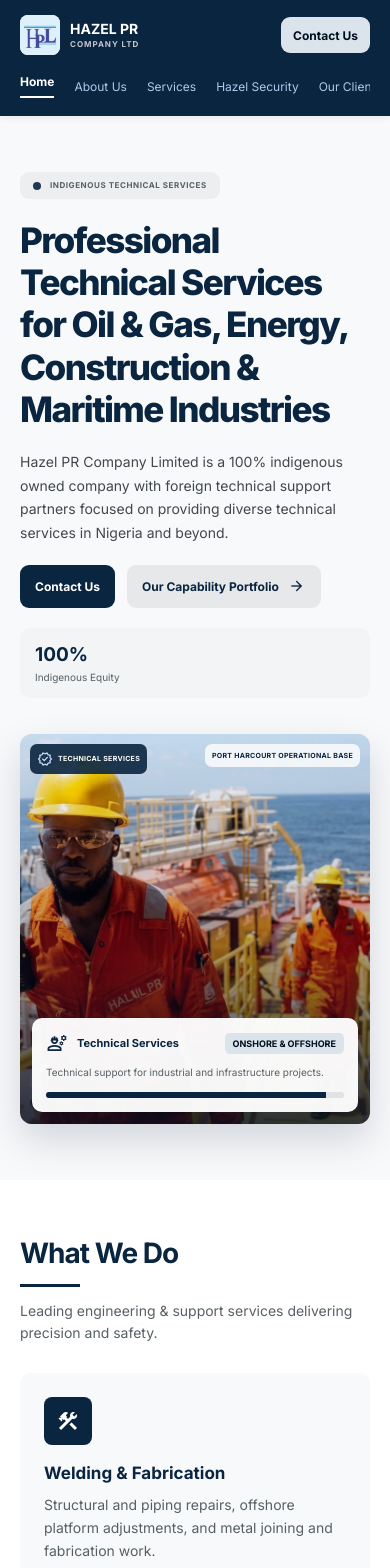
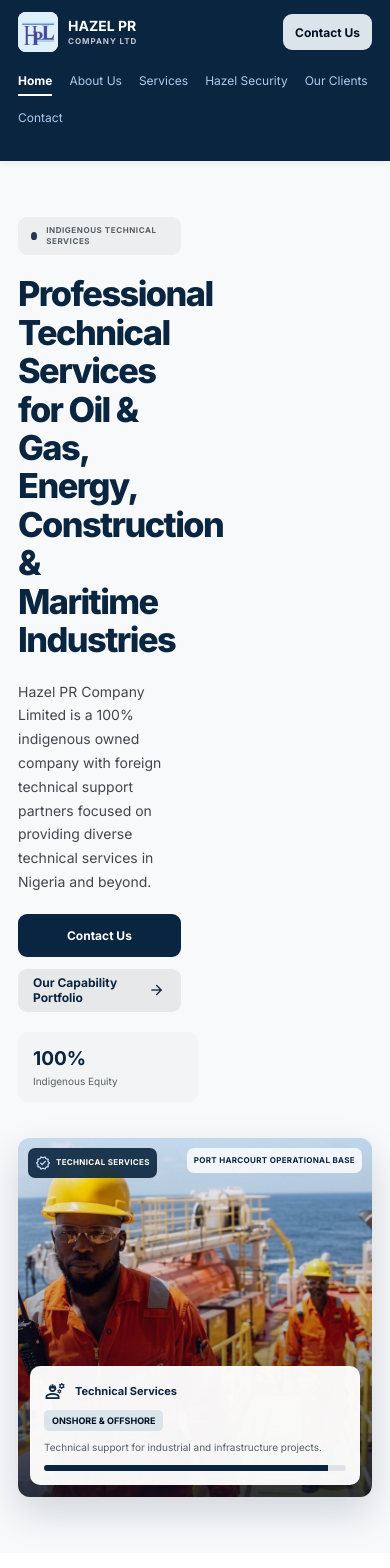
Before and after one commit to ENJ0Y-Labs/hazel-website, a React (Vite) app: page / in a window 390 px wide. Shown: the top 1568 px of the page. Built offline with nearby package versions, Linux system fonts and the light colour scheme.

Commit message:
fix(ui): improve responsive navigation and mobile layout

```diff
--- a/src/index.css
+++ b/src/index.css
@@ -730,3 +730,204 @@ a.contact-card-value:hover { text-decoration: underline; }
   .contact-map iframe { height: 380px; }
   .contact-map-card { top: 12px; left: 12px; right: 12px; max-width: none; padding: 13px; }
 }
+
+/* UI refinement: responsive navigation, readable hero and consistent interaction states */
+:focus-visible {
+  outline: 3px solid #6d9bd2;
+  outline-offset: 3px;
+}
+
+@media (max-width: 1100px) {
+  .container, .home-container {
+    width: min(100% - 64px, 1440px);
+  }
+
+  .navbar {
+    min-height: auto;
+    flex-wrap: wrap;
+    row-gap: 0;
+    padding-top: 14px;
+  }
+
+  .nav-links {
+    order: 3;
+    width: 100%;
+    justify-content: center;
+    flex-wrap: wrap;
+    gap: 10px 24px;
+    padding: 12px 0 14px;
+  }
+
+  .nav-actions {
+    margin-left: auto;
+  }
+
+  .nav-links a {
+    padding: 7px 0;
+  }
+
+  .nav-links a.active {
+    padding-bottom: 5px;
+  }
+
+  .hero-layout {
+    gap: 36px;
+  }
+
+  .hero-copy {
+    width: 46%;
+  }
+
+  .hero-visual {
+    min-height: 440px;
+    height: min(44vw, 500px);
+  }
+}
+
+@media (max-width: 700px) {
+  .container, .home-container {
+    width: calc(100% - 36px);
+  }
+
+  .navbar {
+    padding-top: 12px;
+    column-gap: 10px;
+  }
+
+  .nav-links {
+    justify-content: flex-start;
+    gap: 5px 17px;
+    padding: 12px 0 13px;
+    overflow: visible;
+  }
+
+  .nav-links a {
+    flex: 0 0 auto;
+    min-height: 32px;
+    display: inline-flex;
+    align-items: center;
+    font-size: 12px;
+  }
+
+  .nav-links a.active {
+    border-bottom-width: 2px;
+  }
+
+  .nav-contact {
+    min-height: 36px;
+    padding-inline: 12px;
+  }
+
+  .hero-copy h1 {
+    max-width: 16ch;
+    font-size: clamp(32px, 8.8vw, 43px);
+    line-height: 1.12;
+  }
+
+  .hero-description {
+    max-width: 62ch;
+    line-height: 1.7;
+  }
+
+  .hero-actions > .button {
+    flex: 1 1 170px;
+  }
+
+  .hero-stats {
+    width: fit-content;
+    min-width: 180px;
+    grid-template-columns: 1fr;
+  }
+
+  .hero-visual {
+    min-height: 340px;
+    height: 92vw;
+    max-height: 430px;
+  }
+
+  .hero-image-top {
+    flex-wrap: wrap;
+  }
+
+  .hero-image-top > span {
+    max-width: 100%;
+    font-size: 8px;
+    line-height: 1.35;
+  }
+
+  .deployment-card {
+    gap: 9px;
+  }
+
+  .deployment-heading {
+    align-items: flex-start;
+    flex-direction: column;
+    gap: 8px;
+  }
+
+  .service-card,
+  .industry-card,
+  .reason-card,
+  .client-card,
+  .mission-card {
+    min-width: 0;
+  }
+
+  .service-card p,
+  .industry-card p,
+  .reason-card p,
+  .mission-card p {
+    overflow-wrap: anywhere;
+  }
+
+  .bottom-cta-content .button {
+    width: 100%;
+  }
+}
+
+@media (max-width: 380px) {
+  .container, .home-container {
+    width: calc(100% - 28px);
+  }
+
+  .brand-lockup {
+    gap: 7px;
+  }
+
+  .brand-logo {
+    width: 36px;
+    height: 36px;
+  }
+
+  .brand-copy strong {
+    font-size: 12px;
+  }
+
+  .brand-copy small {
+    font-size: 7px;
+  }
+
+  .nav-contact {
+    min-height: 34px;
+    padding-inline: 9px;
+    font-size: 11px;
+  }
+
+  .nav-links {
+    column-gap: 13px;
+  }
+
+  .hero-copy h1 {
+    font-size: 32px;
+  }
+
+  .hero-image-top > span:last-child {
+    display: none;
+  }
+}
+
+@media (prefers-reduced-motion: reduce) {
+  .compliance-pill > span {
+    animation: none;
+  }
+}
```
